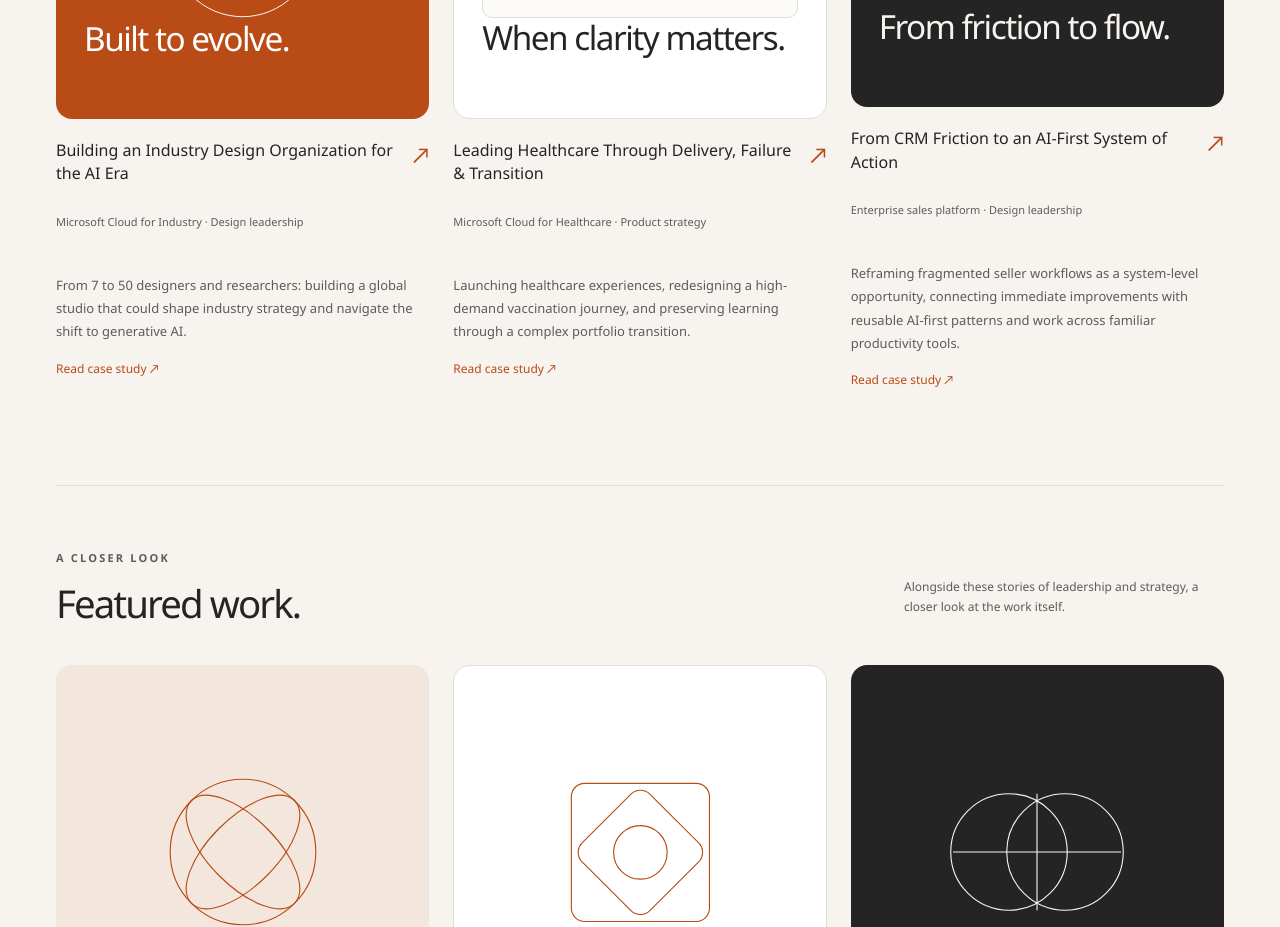
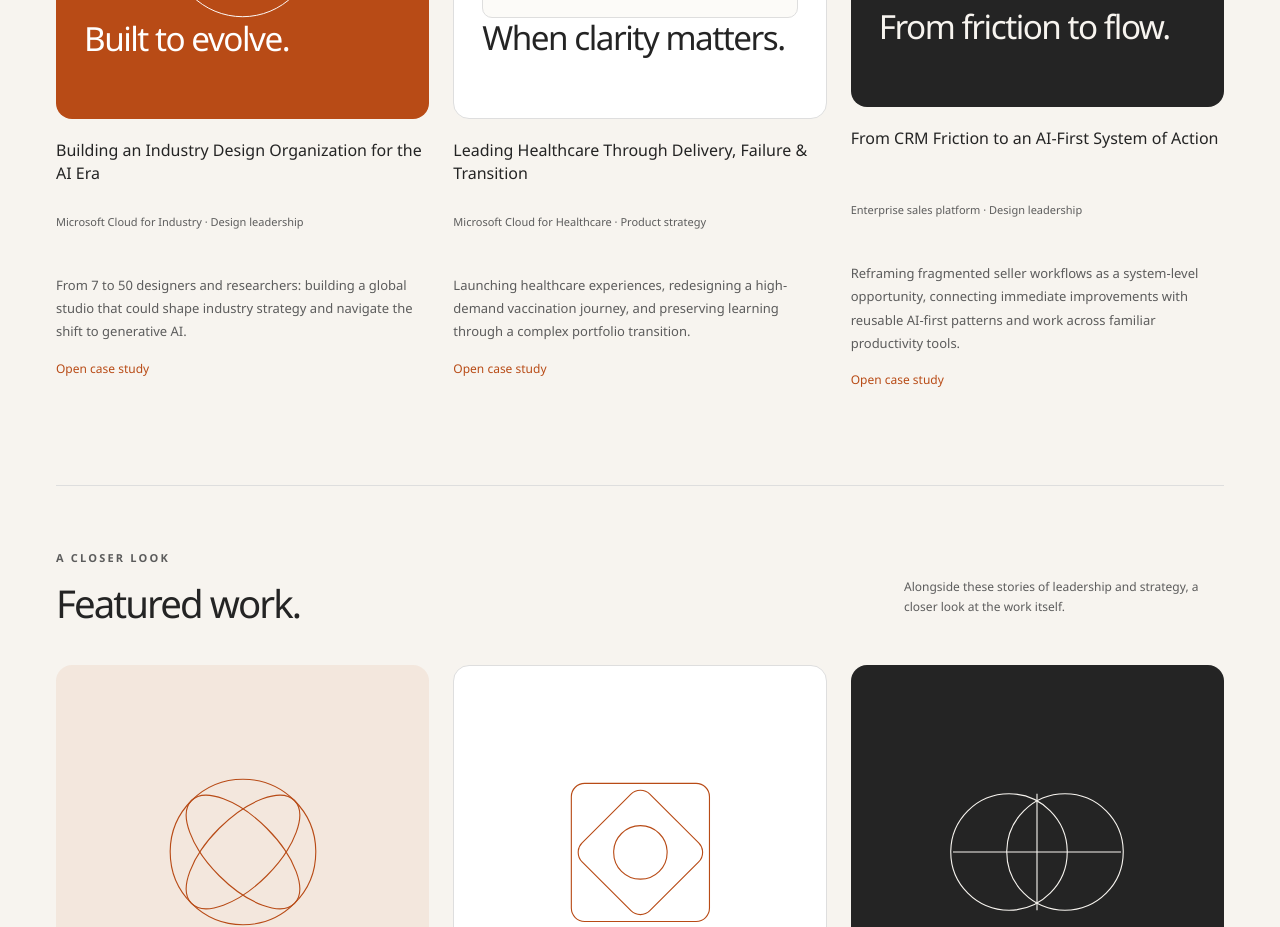
Before and after one commit to muellerlisa777-collab/portfolio, a plain HTML site: page index.html in a window 1280 px wide. Shown: the part 1437-2364 px from the top of the page. Drawn offline with Linux system fonts and the light colour scheme.

Commit message:
Remove case study arrows and gated-link wording
Co-authored-by: copilot-swe-agent[bot] <198982749+Copilot@users.noreply.github.com>

```diff
--- a/index.html
+++ b/index.html
@@ -295,9 +295,9 @@
               <svg class="bloom" viewBox="0 0 240 240" aria-hidden="true"><circle cx="120" cy="84" r="60"/><circle cx="151" cy="102" r="60"/><circle cx="151" cy="138" r="60"/><circle cx="120" cy="156" r="60"/><circle cx="89" cy="138" r="60"/><circle cx="89" cy="102" r="60"/></svg>
               <span class="art-title">Built to evolve.</span>
             </div>
-            <div class="project-info"><div><h3>Building an Industry Design Organization for the AI Era</h3><p>Microsoft Cloud for Industry &middot; Design leadership</p></div><span class="arrow" aria-hidden="true">&#8599;</span></div>
+            <div class="project-info"><div><h3>Building an Industry Design Organization for the AI Era</h3><p>Microsoft Cloud for Industry &middot; Design leadership</p></div></div>
             <p class="project-description">From 7 to 50 designers and researchers: building a global studio that could shape industry strategy and navigate the shift to generative AI.</p>
-            <span class="project-read">Read case study &#8599;</span>
+            <span class="project-read">Open case study</span>
           </button>
           <button class="project" type="button" data-case-study="1" aria-label="Read case study: Healthcare Product Leadership">
             <div class="project-art">
@@ -305,9 +305,9 @@
               <div class="mini-window" aria-hidden="true"><div class="window-top"><span>THE WHOLE CARE JOURNEY</span><span class="spark">+</span></div><h3>Care with<br>clarity.</h3><div class="mini-line"></div><div class="mini-line short"></div><span class="mini-pill">People first, under pressure.</span></div>
               <span class="art-title">When clarity matters.</span>
             </div>
-            <div class="project-info"><div><h3>Leading Healthcare Through Delivery, Failure &amp; Transition</h3><p>Microsoft Cloud for Healthcare &middot; Product strategy</p></div><span class="arrow" aria-hidden="true">&#8599;</span></div>
+            <div class="project-info"><div><h3>Leading Healthcare Through Delivery, Failure &amp; Transition</h3><p>Microsoft Cloud for Healthcare &middot; Product strategy</p></div></div>
             <p class="project-description">Launching healthcare experiences, redesigning a high-demand vaccination journey, and preserving learning through a complex portfolio transition.</p>
-            <span class="project-read">Read case study &#8599;</span>
+            <span class="project-read">Open case study</span>
           </button>
           <button class="project" type="button" data-case-study="2" aria-label="Read case study: Sales Modernization">
             <div class="project-art">
@@ -315,9 +315,9 @@
               <svg class="orbit" viewBox="0 0 240 240" fill="none" aria-hidden="true"><g stroke="currentColor" stroke-width=".8"><circle cx="120" cy="120" r="90"/><circle cx="120" cy="120" r="67"/><circle cx="120" cy="120" r="43"/><path d="M30 120h180M120 30v180M56 56l128 128M56 184 184 56"/></g><circle cx="120" cy="30" r="7" fill="currentColor"/><circle cx="163" cy="120" r="5" fill="currentColor"/><circle cx="120" cy="120" r="12" fill="currentColor"/></svg>
               <span class="art-title">From friction to flow.</span>
             </div>
-            <div class="project-info"><div><h3>From CRM Friction to an AI-First System of Action</h3><p>Enterprise sales platform &middot; Design leadership</p></div><span class="arrow" aria-hidden="true">&#8599;</span></div>
+            <div class="project-info"><div><h3>From CRM Friction to an AI-First System of Action</h3><p>Enterprise sales platform &middot; Design leadership</p></div></div>
             <p class="project-description">Reframing fragmented seller workflows as a system-level opportunity, connecting immediate improvements with reusable AI-first patterns and work across familiar productivity tools.</p>
-            <span class="project-read">Read case study &#8599;</span>
+            <span class="project-read">Open case study</span>
           </button>
         </div>
         <div class="featured" aria-labelledby="featured-title">
```
